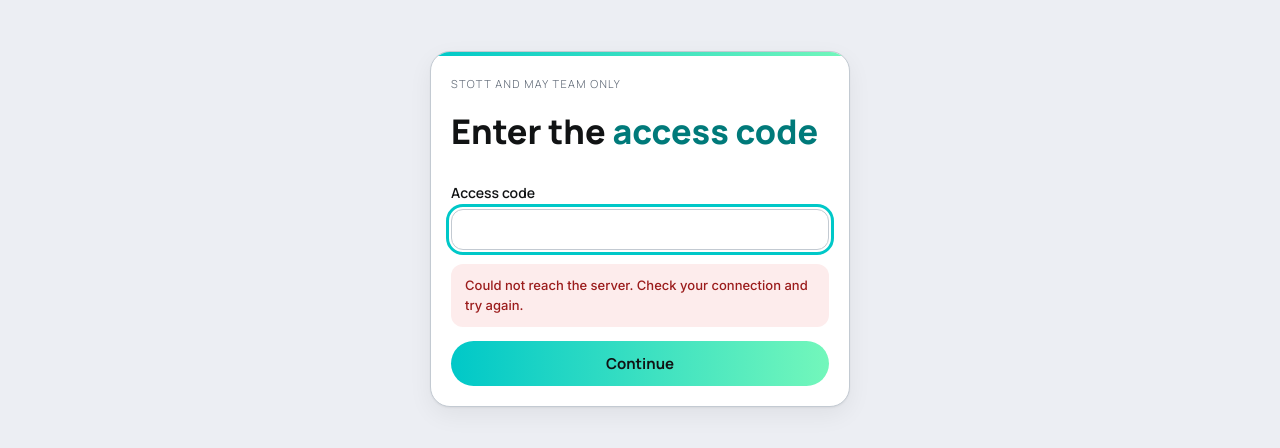
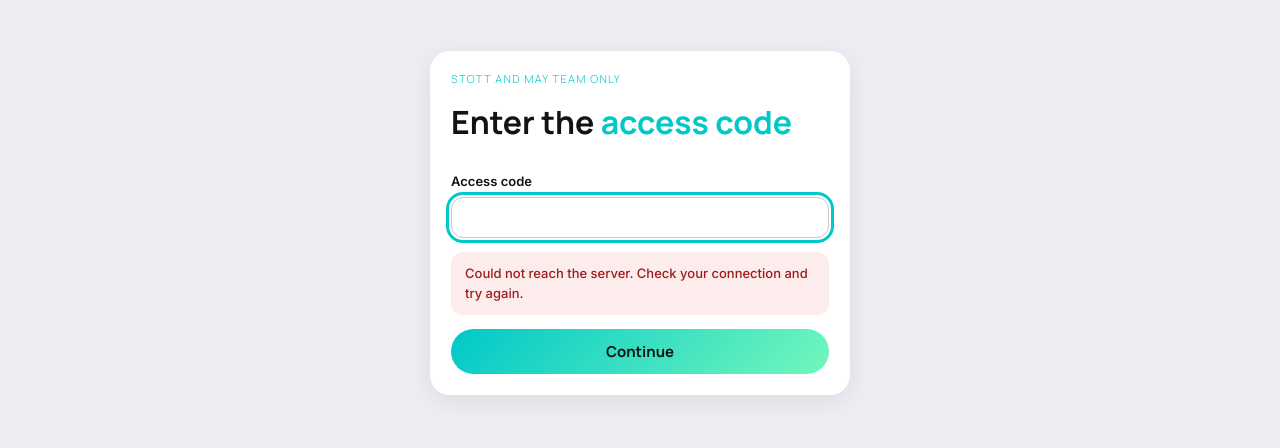
Before and after one commit to Stott2026/cv-intelligence, a website: page public/index.html in a window 1280 px wide. Shown: the part 62-510 px from the top of the page. Drawn offline with Linux system fonts and the light colour scheme; no server answers.

Commit message:
Align light and dark modes with the Stott and May brand skill
Checked against the brand skill's brand.css, layout patterns and the
example collateral:
- gradient runs teal top-left to aquamarine bottom-right (135deg), as
  in the collateral;
- type scale: H1 Manrope Bold 32px, H2 Bold 24px, H3 SemiBold 18px,
  body 14px; form labels in Inter;
- eyebrows in the accent (aquamarine on dark, teal on light), and
  headline key phrases in the accent (now also "Upload a CV");
- light: white cards with a very soft shadow, no outline or top strip;
- dark: brand neutrals exactly (#111314 page, #7A8798 labels, #3A3F44
  borders, white text) and cards fading from #1B1E20 to near-black.
Small supporting text on light uses a deeper shade of the brand slate
and small links a deeper teal, as the brand shades are below
readable contrast at that size on white.

Co-Authored-By: Claude Opus 5.5 <noreply@anthropic.com>
Claude-Session: https://claude.ai/code/session_01Fcv5ZbeAhneHokffnHKxJi

```diff
--- a/public/index.html
+++ b/public/index.html
@@ -55,7 +55,7 @@
       <form class="panel-in" id="cvForm" novalidate>
         <div>
           <p class="eyebrow">Step 1</p>
-          <h2 id="upTitle">Upload a CV</h2>
+          <h2 id="upTitle">Upload a <span>CV</span></h2>
         </div>
 
         <div class="drop" id="drop">
--- a/public/styles.css
+++ b/public/styles.css
@@ -1,46 +1,60 @@
-/* CV Intelligence - Stott and May brand.
-   Manrope for headings and body, Inter inside cards and data.
-   Gradient teal #00C8C8 to aquamarine #73F7BB. Neutrals #111314 #7A8798 #C3CAD2 #ECEEF3 #FFFFFF. */
+/* CV Intelligence - Stott and May brand (from the Stott and May brand skill: assets/brand.css,
+   references/layout-patterns.md and the example collateral).
+   Manrope for headings and body, Inter inside cards, data and labels.
+   Gradient teal #00C8C8 to aquamarine #73F7BB. Neutrals #111314 #7A8798 #C3CAD2 #ECEEF3 #FFFFFF.
+   Dark (#111314 page, dark fading cards) is the default for this tool; light is #ECEEF3 with white cards. */
 :root {
   --ink: #111314; --slate: #7A8798; --line: #C3CAD2; --mist: #ECEEF3; --white: #FFFFFF;
   --teal: #00C8C8; --aqua: #73F7BB;
-  --grad: linear-gradient(90deg, var(--teal), var(--aqua));
+  /* As in the collateral: teal at the top left fading to aquamarine at the bottom right. */
+  --grad: linear-gradient(135deg, var(--teal) 0%, var(--aqua) 100%);
 
-  --page: var(--mist); --fg: var(--ink); --muted: #56606E; --surface: var(--white); --surface-2: #F5F6F9;
-  --border: var(--line); --accent-text: #007A7A;
-  --shadow: 0 1px 2px rgba(17, 19, 20, .05), 0 8px 24px rgba(17, 19, 20, .06);
+  /* Light mode */
+  --page: var(--mist); --fg: var(--ink); --surface: var(--white); --surface-2: #F5F6F9;
+  --panel-bg: var(--white); --panel-edge: transparent; --shadow: 0 6px 24px rgba(17, 19, 20, .08);
+  --border: var(--line); --track: #E6E6E6;
+  /* Supporting text: the brand slate is too faint for small text on white, so a deeper shade of it. */
+  --muted: #5C6878;
+  /* Accent: the teal end on light pages for headline phrases and eyebrows; a deeper teal for small links. */
+  --accent-head: var(--teal); --eyebrow: var(--teal); --accent-text: #007A7A;
   --cv-bg: #DDF8EE; --cv-fg: #0B6B4C; --inf-bg: #FFF1D6; --inf-fg: #7A4E00;
   --err-bg: #FDECEC; --err-fg: #9B1C1C; --mark: #C9F5E6;
 
-  --head: "Manrope", system-ui, sans-serif;
-  --data: "Inter", system-ui, sans-serif;
+  --head: "Manrope", system-ui, -apple-system, "Segoe UI", sans-serif;
+  --data: "Inter", system-ui, -apple-system, "Segoe UI", sans-serif;
   color-scheme: light;
 }
+/* Dark mode: brand neutrals exactly; aquamarine for accents. */
 @media (prefers-color-scheme: dark) {
   :root:not([data-theme="light"]) {
-    --page: var(--ink); --fg: #F2F4F7; --muted: #A3AEBC; --surface: #1A1D1F; --surface-2: #22262A;
-    --border: #2E3439; --accent-text: var(--aqua); --shadow: 0 1px 2px rgba(0, 0, 0, .4);
+    --page: var(--ink); --fg: var(--white); --surface: #1B1E20; --surface-2: #1D2023;
+    --panel-bg: linear-gradient(135deg, #1B1E20 0%, #050606 100%); --panel-edge: #24282B; --shadow: none;
+    --border: #3A3F44; --track: #2E3236; --muted: var(--slate);
+    --accent-head: var(--aqua); --eyebrow: var(--aqua); --accent-text: var(--aqua);
     --cv-bg: #123B2E; --cv-fg: #8BF5C6; --inf-bg: #3A2D10; --inf-fg: #FFD27A;
     --err-bg: #3A1616; --err-fg: #FFB4B4; --mark: #1D4A3C; color-scheme: dark;
   }
 }
 :root[data-theme="dark"] {
-  --page: var(--ink); --fg: #F2F4F7; --muted: #A3AEBC; --surface: #1A1D1F; --surface-2: #22262A;
-  --border: #2E3439; --accent-text: var(--aqua); --shadow: 0 1px 2px rgba(0, 0, 0, .4);
+  --page: var(--ink); --fg: var(--white); --surface: #1B1E20; --surface-2: #1D2023;
+  --panel-bg: linear-gradient(135deg, #1B1E20 0%, #050606 100%); --panel-edge: #24282B; --shadow: none;
+  --border: #3A3F44; --track: #2E3236; --muted: var(--slate);
+  --accent-head: var(--aqua); --eyebrow: var(--aqua); --accent-text: var(--aqua);
   --cv-bg: #123B2E; --cv-fg: #8BF5C6; --inf-bg: #3A2D10; --inf-fg: #FFD27A;
   --err-bg: #3A1616; --err-fg: #FFB4B4; --mark: #1D4A3C; color-scheme: dark;
 }
 
 * { box-sizing: border-box; }
 html, body { margin: 0; }
-body { background: var(--page); color: var(--fg); font: 400 15px/1.5 var(--head); }
+body { background: var(--page); color: var(--fg); font: 400 14px/1.5 var(--head); }
 img { max-width: 100%; }
 [hidden] { display: none !important; }
 p { margin: 0; }
-h1 { font-weight: 800; font-size: clamp(24px, 3.4vw, 34px); line-height: 1.1; margin: 4px 0 0; text-wrap: balance; }
-h1 span { color: var(--accent-text); }
-h2 { font-weight: 700; font-size: 20px; line-height: 1.2; margin: 0; }
-h3 { font-weight: 600; font-size: 15px; margin: 0; }
+/* Brand type scale: H1 Manrope Bold 32px, H2 Bold 24px, H3 SemiBold 18px, leading 1.1 to 1.2. */
+h1 { font-weight: 700; font-size: clamp(26px, 3.4vw, 32px); line-height: 1.1; margin: 4px 0 0; text-wrap: balance; }
+h1 span, h2 span { color: var(--accent-head); }
+h2 { font-weight: 700; font-size: 24px; line-height: 1.1; margin: 0; }
+h3 { font-weight: 600; font-size: 18px; line-height: 1.2; margin: 0; }
 .minw0 { min-width: 0; }
 
 .skip { position: absolute; left: -9999px; }
@@ -74,13 +88,14 @@ h3 { font-weight: 600; font-size: 15px; margin: 0; }
 .gate { padding-block: 40px; display: grid; place-items: center; }
 .narrow { width: 100%; max-width: 420px; }
 
-.panel { background: var(--surface); border: 1px solid var(--border); border-radius: 20px; box-shadow: var(--shadow); overflow: hidden; }
-.panel::before { content: ""; display: block; height: 4px; background: var(--grad); }
+/* Cards: white with a very soft shadow on light; dark cards fade from slightly lighter to near-black. */
+.panel { background: var(--panel-bg); border: 1px solid var(--panel-edge); border-radius: 20px; box-shadow: var(--shadow); overflow: hidden; }
 .panel-in { padding: 20px; display: flex; flex-direction: column; gap: 16px; }
 .stack { display: flex; flex-direction: column; gap: 14px; margin-top: 16px; }
 
-.eyebrow { font-weight: 300; font-size: 11px; letter-spacing: .12em; text-transform: uppercase; color: var(--muted); }
-label { display: block; font-weight: 600; font-size: 14px; margin-bottom: 6px; }
+/* Eyebrow: Manrope Light, uppercase, +0.12em tracking, in the accent. */
+.eyebrow { font: 300 11px/1.2 var(--head); letter-spacing: .12em; text-transform: uppercase; color: var(--eyebrow); }
+label { display: block; font: 600 13px/1.4 var(--data); margin-bottom: 6px; }
 input[type="text"], input[type="password"], select, textarea {
   width: 100%; border: 1px solid var(--border); border-radius: 12px; padding: 10px 12px;
   font: 400 14px/1.4 var(--data); background: var(--surface); color: var(--fg);
@@ -135,7 +150,7 @@ textarea { resize: vertical; min-height: 96px; }
 .row { display: flex; justify-content: space-between; align-items: flex-start; gap: 8px; }
 .row-start { display: flex; gap: 12px; align-items: center; margin-top: 12px; flex-wrap: wrap; }
 .size { font: 600 12px var(--data); font-variant-numeric: tabular-nums; color: var(--accent-text); white-space: nowrap; }
-.bar { height: 6px; border-radius: 99px; background: var(--border); overflow: hidden; }
+.bar { height: 6px; border-radius: 99px; background: var(--track); overflow: hidden; }
 .bar i { display: block; height: 100%; width: var(--w, 0%); background: var(--grad); border-radius: 99px; }
 
 .chip { font: 600 11px var(--data); border-radius: 999px; padding: 2px 9px; white-space: nowrap; flex: none; }
@@ -157,7 +172,7 @@ ul.clean { list-style: none; margin: 0; padding: 0; display: flex; flex-directio
 .subhead { margin: 20px 0 10px; }
 
 .score { display: flex; gap: 16px; align-items: center; flex-wrap: wrap; }
-.ring { width: 96px; height: 96px; border-radius: 50%; background: conic-gradient(var(--teal) 0 var(--p, 0%), var(--border) var(--p, 0%) 100%); display: grid; place-items: center; flex: none; }
+.ring { width: 96px; height: 96px; border-radius: 50%; background: conic-gradient(var(--teal) 0 var(--p, 0%), var(--track) var(--p, 0%) 100%); display: grid; place-items: center; flex: none; }
 .ring div { width: 76px; height: 76px; border-radius: 50%; background: var(--surface); display: grid; place-items: center; font: 700 22px var(--data); }
 .two { display: grid; grid-template-columns: repeat(auto-fit, minmax(220px, 1fr)); gap: 12px; margin-top: 14px; }
 .card ul { margin: 0; padding-left: 18px; }
@@ -179,7 +194,7 @@ ul.clean { list-style: none; margin: 0; padding: 0; display: flex; flex-directio
 
 /* Format CV tab */
 .tpl-pick { border: 0; padding: 0; margin: 0 0 6px; display: grid; grid-template-columns: repeat(auto-fit, minmax(200px, 1fr)); gap: 10px; }
-.tpl-pick legend { font-weight: 600; font-size: 14px; margin-bottom: 8px; padding: 0; }
+.tpl-pick legend { font: 600 13px var(--data); margin-bottom: 8px; padding: 0; }
 .tpl { display: flex; gap: 10px; align-items: flex-start; border: 1.5px solid var(--border); border-radius: 14px; padding: 12px; cursor: pointer; background: var(--surface); margin: 0; }
 .tpl:has(input:checked) { border-color: var(--teal); background: var(--surface-2); }
 .tpl input { margin-top: 3px; accent-color: var(--teal); }
```
